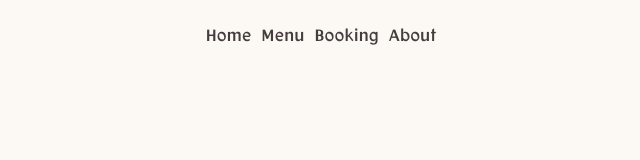
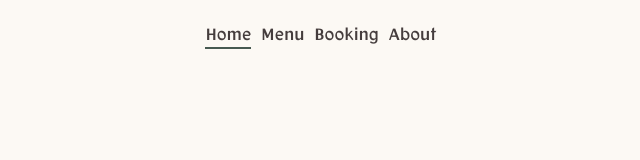
Before and after one commit to omigibson/restaurant, a React (Create React App) app: page / in a window 1280 px wide. Shown: the top 160 px of the page, without its empty margins (319-959 px from the left). Built offline with nearby package versions, Linux system fonts and the light colour scheme.

Commit message:
active class gets added to link items

```diff
--- a/src/components/App.js
+++ b/src/components/App.js
@@ -13,6 +13,10 @@ import {
 } from "react-router-dom";
 
 class App extends Component {
+
+  state = {
+    activeClass: "Home"
+  }
 
   /* Sends JSON to our back-end. */
   sendToAPI = (json, fileName) => {
@@ -42,6 +46,22 @@ class App extends Component {
     }
   }
 
+  handleChange = (e) => {
+    this.setState({ activeClass: [e.target.innerHTML] });
+  }
+
+  renderLinks = () => {
+    const links = ["Home", "Menu", "Booking", "About"];
+    return links.map((item) => {
+      let activeClass = this.state.activeClass == item ? "active-link" : " ";
+      return (
+        <li className={ activeClass } onClick={ this.handleChange }>
+          <Link to={"/" + item.toLowerCase() }>{ item }</Link>
+        </li>
+      );
+    });
+  }
+
   render() {
     return (
       <Router>
@@ -49,10 +69,7 @@ class App extends Component {
           <div className="navbar-container">
             <header className="navbar-header flex hcenter">
               <ul className="flex">
-                <li><Link to="/home">Home</Link></li>
-                <li><Link to="/menu">Menu</Link></li>
-                <li><Link to="/booking">Booking</Link></li>
-                <li><Link to="/about">About</Link></li>
+                { this.renderLinks() }
               </ul>
             </header>
 
--- a/src/css/_mobile.scss
+++ b/src/css/_mobile.scss
@@ -528,6 +528,10 @@ footer {
 /********** GENERAL STYLES **********/
 /************************************/
 
+.active-link {
+  border-bottom: 2px solid $color__accent-2;
+}
+
 .hidden {
   display: none;
 }
```
